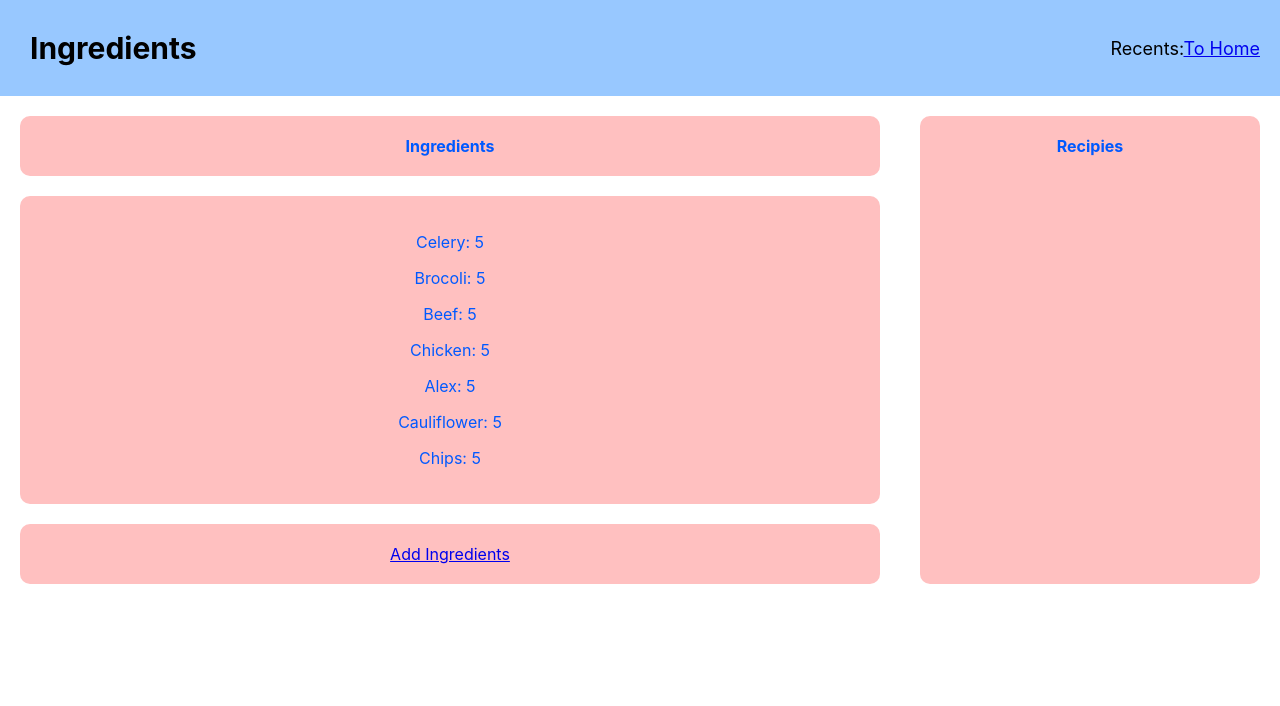
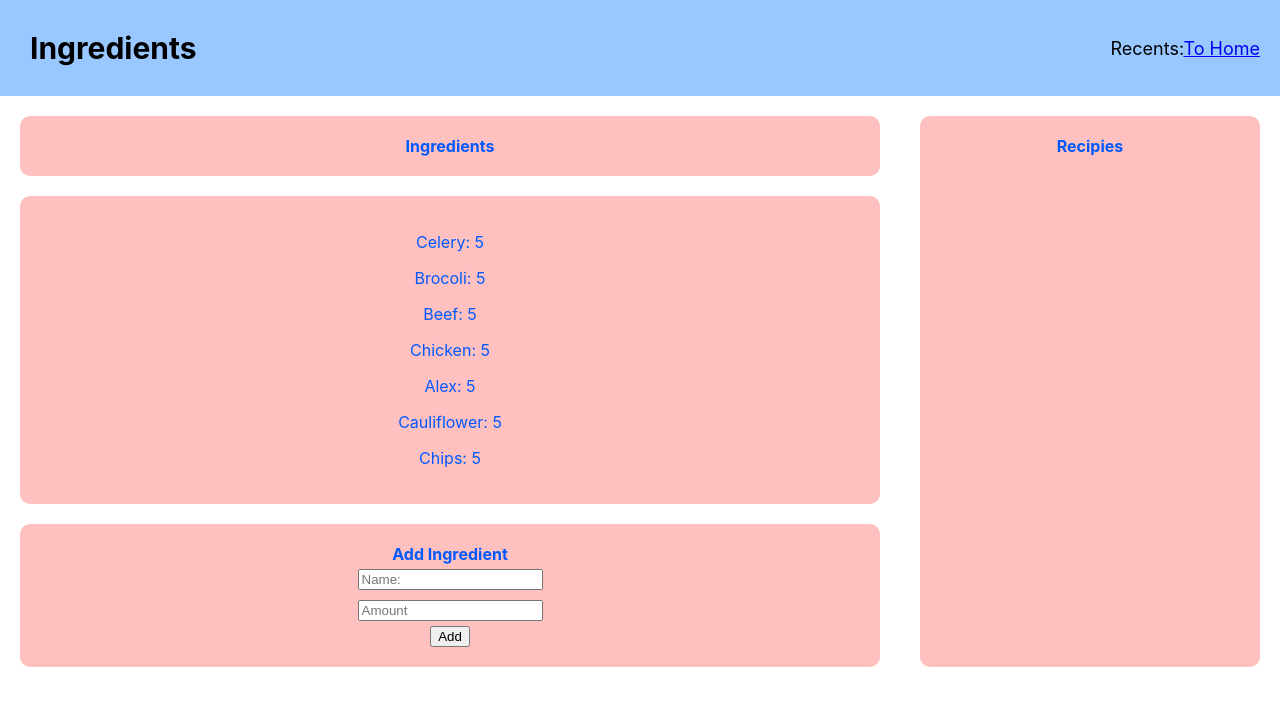
Before and after one commit to waradsanath/hackomania-2025-spiders, a React (Create React App) app in the folder hackomania/: page /Ingredients in a window 1280 px wide. Shown: the top 706 px of the page. Built offline with nearby package versions, Linux system fonts and the light colour scheme.

Commit message:
minor UI changes

```diff
--- a/hackomania/src/App.css
+++ b/hackomania/src/App.css
@@ -80,3 +80,17 @@
   }
 
 }
+
+.addIngredient {
+  display: flex;
+  flex-direction: column;
+  justify-content: center;
+  align-items: center;
+
+  input {
+    margin:5px;
+    margin-left: 40px;
+    margin-right: 40px;
+    max-width: fit-content;
+  }
+}
--- a/hackomania/src/App.js
+++ b/hackomania/src/App.js
@@ -6,8 +6,8 @@ import Ingredients from './skibidi'
 import HomePage from "./home"
 import LoginPage from './login';
 import SignUpPage from './signUp';
-import AddIngredients from './Ingredients/addIngredients';
 import Context from './contexts/contextualclues';
+import Geminie from './testingGemini';
 
 
 function App() {
@@ -18,8 +18,9 @@ function App() {
         <Route path="/Ingredients" exact element={<Ingredients />}/>
         <Route path="/Login" exact element={<LoginPage />}/>
         <Route path="/SignUp" exact element={<SignUpPage/>}/>
-        <Route path="/AddIngredients" exact element={<AddIngredients />} />
         <Route path="/Context" exact element={<Context />}/>
+        <Route path="/Gemini" exact element={<Geminie/>}/>
+
       </Routes>
     </Router>
   );
--- a/hackomania/src/Ingredients/addIngredients.js
+++ /dev/null
@@ -1,12 +0,0 @@
-import {useState} from 'react'
-
-function AddIngredients() {
-    return(
-        <div>
-            <p>hi</p>
-
-        </div>
-    )
-}
-
-export default AddIngredients;
--- a/hackomania/src/home.js
+++ b/hackomania/src/home.js
@@ -2,7 +2,6 @@ import { useState } from "react";
 import {Link} from 'react-router-dom'
 
 function HomePage() {
-    const [recents, setRecents] = useState(["NIL", "Test", "test", "ttest", "Test"])
     return(
         <div className="App">
 
@@ -10,7 +9,7 @@ function HomePage() {
             <a style={{padding: 30, fontWeight:'bold', fontSize:30}}>        Kitchen Copilot</a>
 
             <div className='recents'>
-                <p>Recents: </p>
+                {/* <p>Recents: </p>
 
                 {recents.map((recent)=>{
                 return(
@@ -18,7 +17,8 @@ function HomePage() {
                     {recent}
                 </p>
                 )
-            })}
+            })} */}
+            <Link to="/Login">Log Out</Link>
 
             </div>
         </header>
@@ -26,16 +26,13 @@ function HomePage() {
 
         <div className="body">
             <div className='box'>
-            <li style={{margin:'50'}}>
-                <Link style={{fontSize: 25, color:"#FFFFFF"}} to="/Ingredients">- My Pantry</Link>
-            </li>
-            <li>
-
-            </li>
-
-            <li style={{margin:'50'}}>
-                <Link style={{fontSize: 25, color:"#FFFFFF"}} to="/Context">- To Context</Link>
-            </li>
+                <Link style={{fontSize: 25, color:"#FFFFFF"}} to="/Ingredients">My Pantry</Link>
+            </div>
+            <div className='box'>
+                <Link style={{fontSize: 25, color:"#FFFFFF"}} to="/Gemini">To Gemini</Link>
+            </div>
+            <div className='box'>
+                <Link style={{fontSize: 25, color:"#FFFFFF"}} to="/Context">To Context</Link>
             </div>
         </div>
         </div>
--- a/hackomania/src/skibidi.js
+++ b/hackomania/src/skibidi.js
@@ -10,8 +10,17 @@ function Ingredients() {
     {"Alex":5},
     {"Cauliflower":5},
     {"Chips":5}
+  ]);
 
-  ]);
+  const [newName,setNewName] = useState("");
+  const [newQuantity,setNewQuantity] = useState("");
+
+  const handleNewItem = () => {
+    const newResources = [...resources, {newName: newQuantity}]
+    setResources(newResources)
+    setNewName("")
+    setNewQuantity("")
+  };
     return(
     <div className="App">
 
@@ -47,7 +56,13 @@ function Ingredients() {
               </div>
 
             <div className="box2">
-              <Link to="/AddIngredients" >Add Ingredients</Link>
+              <b>Add Ingredient</b>
+
+              <form className="addIngredient" onSubmit={handleNewItem}>
+                <input type="text" onChange={setNewName} placeholder="Name:"/>
+                <input type="number" onChange={setNewQuantity} placeholder="Amount"/>
+                <button type="submit">Add</button>
+              </form>
 
 
 
--- /dev/null
+++ b/hackomania/src/testingGemini.js
@@ -0,0 +1,60 @@
+import { use, useState } from "react";
+import { GoogleGenerativeAI } from "@google/generative-ai";
+import { Link } from "react-router-dom";
+
+function Geminie() {
+    const [prompta,setPrompta] = useState('')
+    const [reply,setReply] = useState("type your prompt and press send!")
+    const [chatHistory, setChatHistory] = useState("")
+
+    const genAI = new GoogleGenerativeAI("AIzaSyCjYD-Dh4i7tjiLXss7hxYl9hnQ97YBYV4");
+    const model = genAI.getGenerativeModel({ model: "gemini-1.5-flash" });
+
+    const sendMesssage = async () => {
+        try {
+        //call gemini
+        setReply(null)
+
+        console.log("Loading...")
+        const result = await model.generateContent(prompta)
+        console.log("still loading...")
+        const response = await result.response;
+        console.log("Finished!")
+        console.log(response)
+        setReply(response.candidates[0].content.parts[0].text)
+
+
+
+
+        } catch (error) {
+            console.error(error)
+
+        }
+    }
+
+    return(
+        <div className="App">
+        <header className="App-header">
+            <a style={{padding: 30, fontWeight:'bold', fontSize:30}}>        Kitchen Copilot</a>
+
+            <div className='recents'>
+                <Link to="/">To Home</Link>
+
+
+
+            </div>
+        </header>
+
+            <div className="gemini">
+                <input placeholder="value" type="text" onChange={(e)=>setPrompta(e.target.value)}/>
+                <button onClick={sendMesssage}>Send</button>
+
+                {reply ? <p style={{maxWidth: 500}}>{reply}</p> : <p>Loading...</p>}
+
+
+
+            </div>
+        </div>
+    )
+}
+export default Geminie;
--- /dev/null
+++ b/package.json
@@ -0,0 +1,5 @@
+{
+  "dependencies": {
+    "@google/generative-ai": "^0.21.0"
+  }
+}
```
Also changed, not shown: 1 other file (tests, documents, lock files or other folders).
